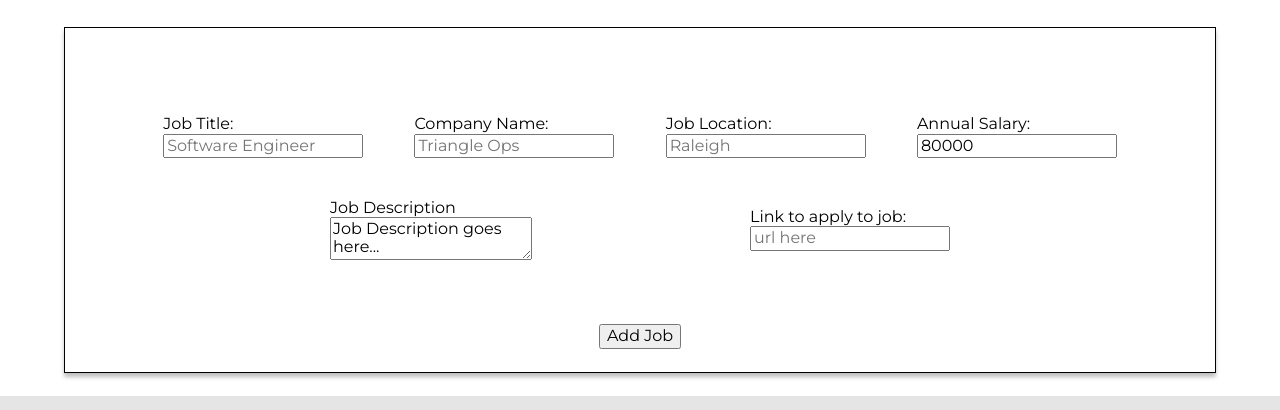
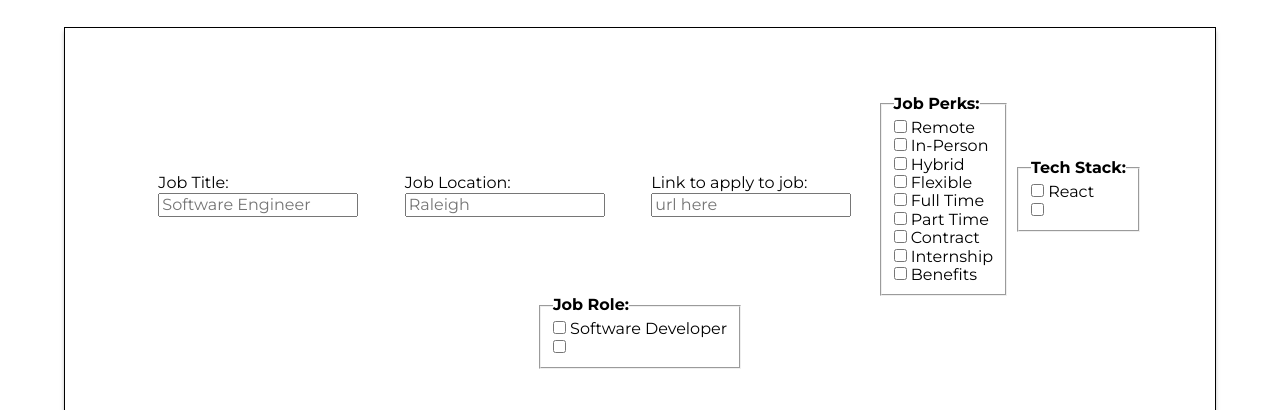
Before and after one commit to Triangle-Ops/job-board, a plain HTML site: page companies.html in a window 1280 px wide. Shown: the part 201-611 px from the top of the page. Drawn offline with nearby package versions, Linux system fonts and the light colour scheme.

Commit message:
updates to companies.html form page

```diff
--- a/companies.html
+++ b/companies.html
@@ -40,36 +40,94 @@
                 <form method="post">
                     <section class="formBox">
                         <label for="jobTitle">Job Title:</label>
-                        <input type="text"  name="jobTitle" placeholder="Software Engineer">
+                        <input type="text" name="jobTitle" placeholder="Software Engineer">
                     </section>
 
                     <section class="formBox">
-                        <!-- Ideally this part of the form auto-populates from the company that is logged in? Adding for now, can update later. -->
-                        <label for="companyName">Company Name:</label>
-                        <input type="text" name="companyName" placeholder="Triangle Ops">
-                    </section>
-
-                    <section class="formBox">
-                        <!-- Should this be a dropdown to limit to local roles, with a remote option? -->
                         <label for="location">Job Location:</label>
                         <input type="text" name="location" placeholder="Raleigh">
-                    </section>
-
-                    <section class="formBox">
-                        <!-- Should this be a number input or text input?  -->
-                        <label for="salary">Annual Salary:</label>
-                        <input type="number" min="40000" value="80000">
-                    </section>
-
-                    <section class="formBox">
-                        <label for="jobDescription">Job Description</label>
-                        <textarea name="jobDescription">Job Description goes here...</textarea>
                     </section>
 
                     <section class="formBox">
                         <label for="linkToApply">Link to apply to job:</label>
                         <input type="text" name="linkToApply" placeholder="url here">
                     </section>
+
+                    <fieldset>
+                        <legend class="bold">Job Perks:</legend>
+                        <section class="filterOption">
+                            <input type="checkbox" id="remote" name="remote">
+                            <label for="remote">Remote</label>
+                        </section>
+
+                        <section class="filterOption">
+                            <input type="checkbox" id="inPerson" name="inPerson">
+                            <label for="inPerson">In-Person</label>
+                        </section>
+
+                        <section class="filterOption">
+                            <input type="checkbox" id="hybrid" name="hybrid">
+                            <label for="hybrid">Hybrid</label>
+                        </section>
+
+                        <section class="filterOption">
+                            <input type="checkbox" id="flexible" name="flexible">
+                            <label for="flexible">Flexible</label>
+                        </section>
+
+                        <section class="filterOption">
+                            <input type="checkbox" id="fullTime" name="fullTime">
+                            <label for="fullTime">Full Time</label>
+                        </section>
+
+                        <section class="filterOption">
+                            <input type="checkbox" id="partTime" name="partTime">
+                            <label for="partTime">Part Time</label>
+                        </section>
+
+                        <section class="filterOption">
+                            <input type="checkbox" id="contract" name="contract">
+                            <label for="contract">Contract</label>
+                        </section>
+
+                        <section class="filterOption">
+                            <input type="checkbox" id="internship" name="internship">
+                            <label for="internship">Internship</label>
+                        </section>
+
+                        <section class="filterOption">
+                            <input type="checkbox" id="benefits" name="benefits">
+                            <label for="benefits">Benefits</label>
+                        </section>
+                    </fieldset>
+
+                    <!-- Need to update with technologies -->
+                    <fieldset>
+                        <legend class="bold">Tech Stack:</legend>
+                        <section class="filterOption">
+                            <input type="checkbox" id="react" name="react">
+                            <label for="react">React</label>
+                        </section>
+
+                        <section class="filterOption">
+                            <input type="checkbox" id="" name="">
+                            <label for=""></label>
+                        </section>
+                    </fieldset>
+
+                    <!-- Need to update with all tech roles possible -->
+                    <fieldset>
+                        <legend class="bold">Job Role:</legend>
+                        <section class="filterOption">
+                            <input type="checkbox" id="developer" name="developer">
+                            <label for="remote">Software Developer</label>
+                        </section>
+
+                        <section class="filterOption">
+                            <input type="checkbox" id="" name="">
+                            <label for=""></label>
+                        </section>
+                    </fieldset>
                     <!-- We probably need to add additional fields for filter options (radio maybe?) and tech stack (also a radio?) -->
 
                 </form>
```
